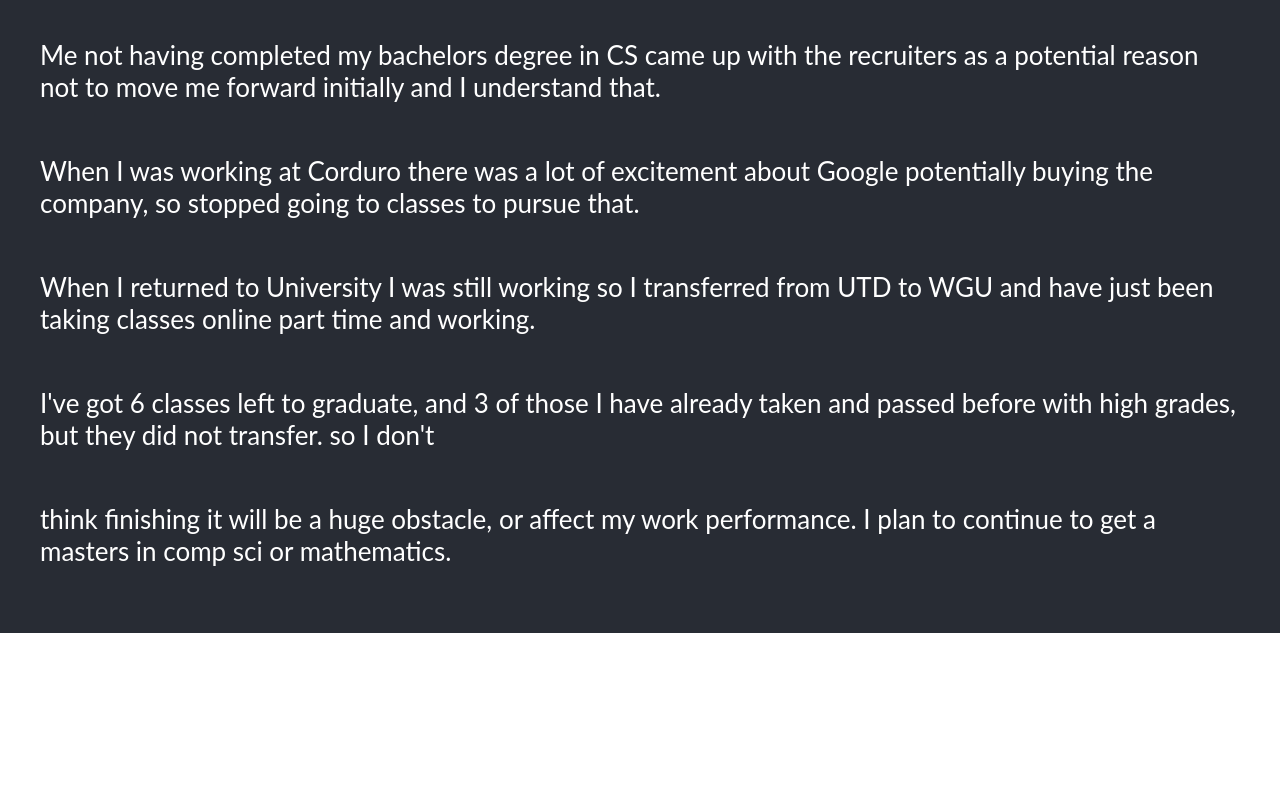
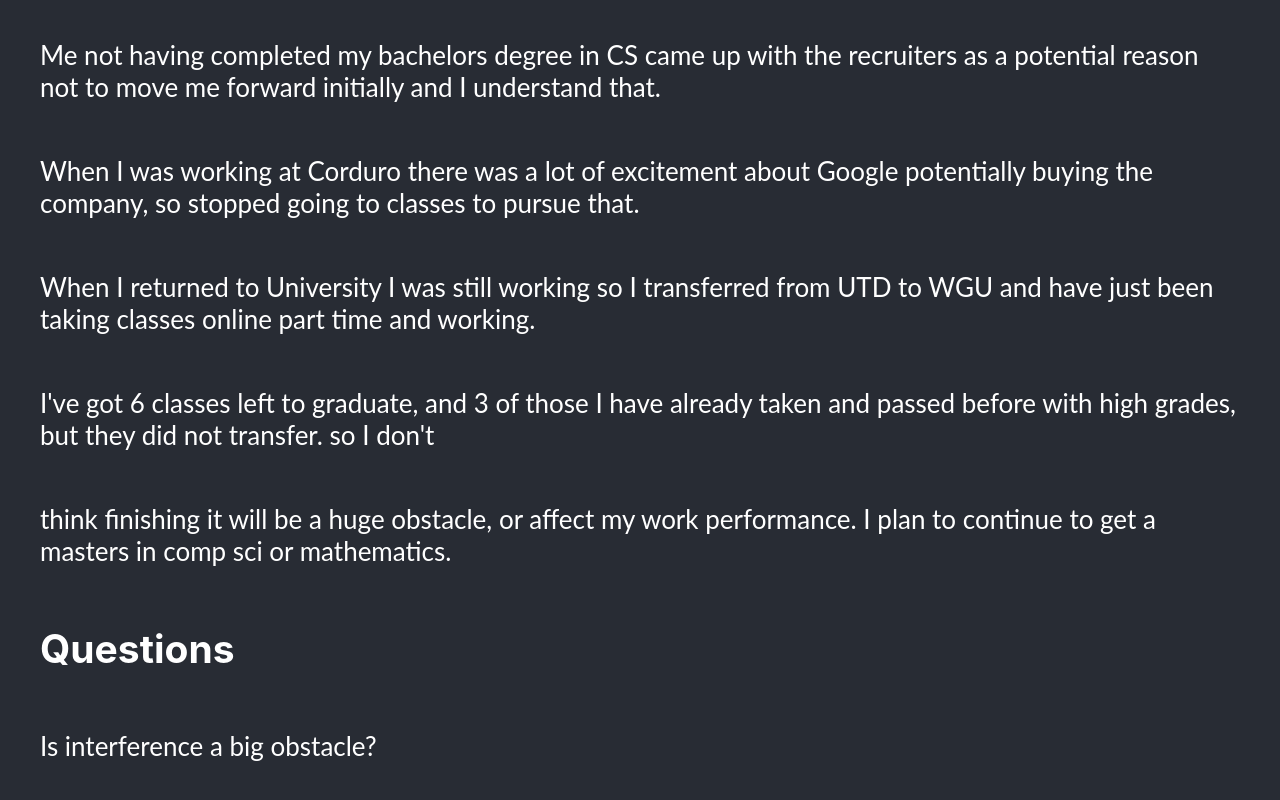
Before and after one commit to sitting-duck/nerpnerp, a React (Create React App) app: page / in a window 1280 px wide. Shown: the part 2498-3298 px from the top of the page. Before the commit the page ends 3131 px from the top, so only its background shows below. Built offline with nearby package versions, Linux system fonts and the light colour scheme.

Commit message:
question

```diff
--- a/src/App.js
+++ b/src/App.js
@@ -68,6 +68,9 @@
         <PLeft>I've got 6 classes left to graduate, and 3 of those I have already taken and passed before with high grades, but they did not transfer. so I don't</PLeft>
         <PLeft>think finishing it will be a huge obstacle, or affect my work performance. I plan to continue to get a masters in comp sci or mathematics.</PLeft>
 
+        <h2><b>Questions</b></h2>
+        <PLeft>Is interference a big obstacle?</PLeft>
+
       </header>
     </div>
   );
```
